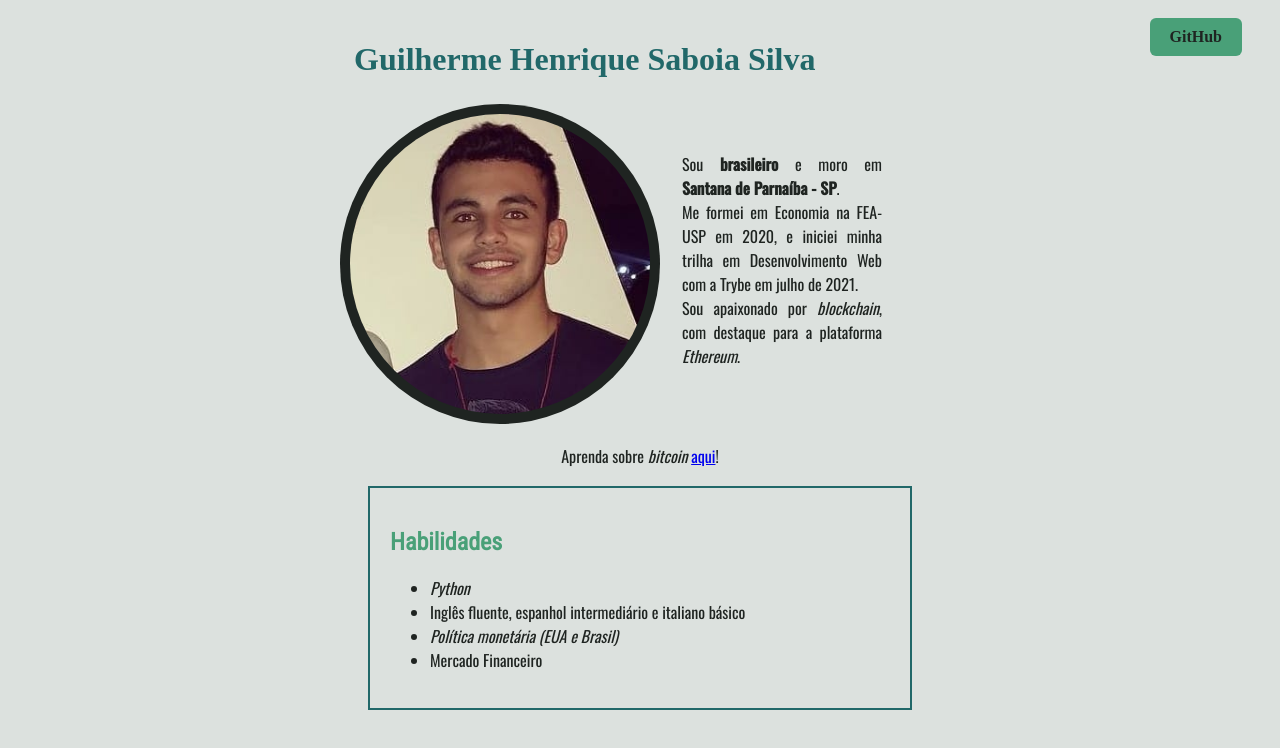
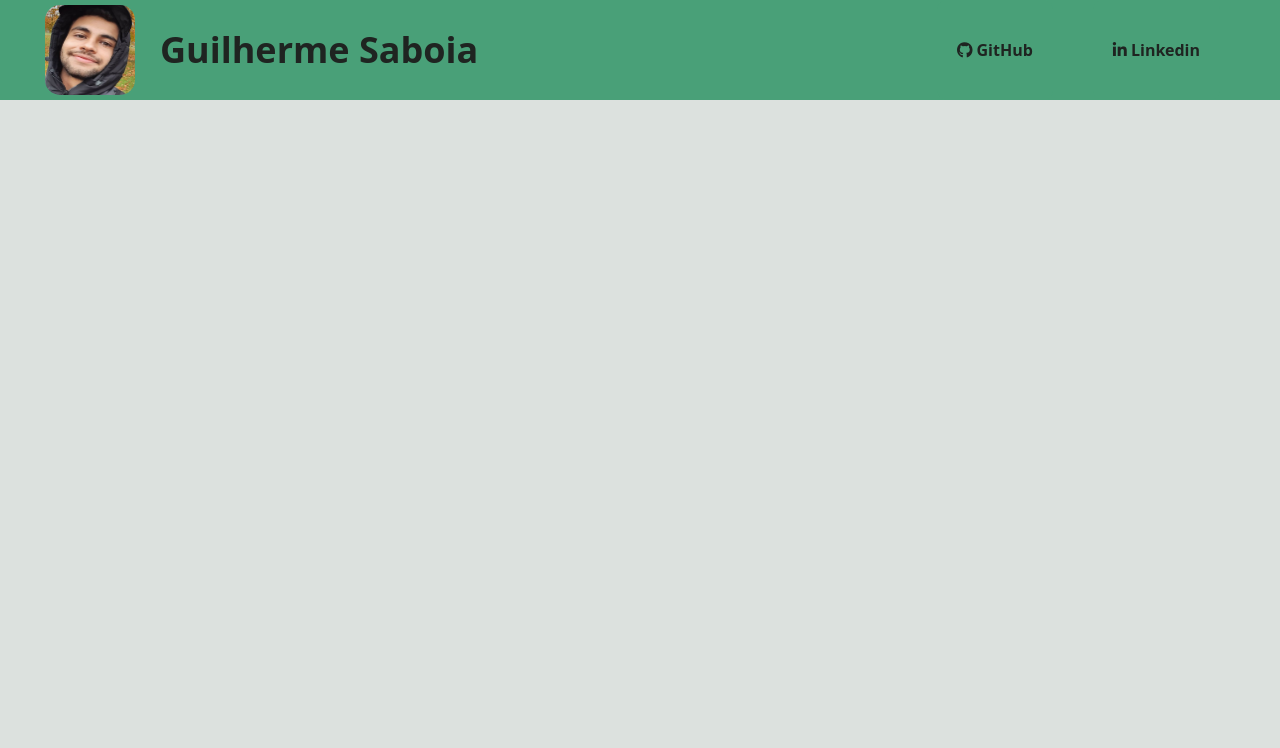
Before and after one commit to ghsaboias/ghsaboias.github.io, a plain HTML site: page index.html in a window 1280 px wide. Drawn offline with nearby package versions, Linux system fonts and the light colour scheme.

Commit message:
Adiciona banner ao portfolio

```diff
--- a/index.html
+++ b/index.html
@@ -16,18 +16,28 @@
     <link rel="preconnect" href="https://fonts.gstatic.com" crossorigin>
     <link href="https://fonts.googleapis.com/css2?family=Oswald:wght@200;300;400;500&family=Roboto+Condensed:ital,wght@0,300;0,400;1,300&display=swap" rel="stylesheet">
 
+    <!-- Adiciona Font Awesome -->
+    <script src="https://kit.fontawesome.com/e42bc87a14.js" crossorigin="anonymous"></script>
+
 </head>
 <body>
-    <header>
-        <a href="https://github.com/ghsaboias" class="button" target="_blank">GitHub</a>
-    </header>
-
-    <div id="name" class="center">
-        <h1>Guilherme Henrique Saboia Silva</h1>
+    <div class="container">
+        <header>
+            <nav>
+                <div class="nav-container">
+                    <img id="profile-photo" src="images/profile.png" alt="Foto de perfil Guilherme">
+                    <li class="name"><h1>Guilherme Saboia</h1></li>
+                    <ul>
+                        <li><a href="https://github.com/ghsaboias" class="button" target="_blank"><i class="fab fa-github"></i> GitHub</a></li>
+                        <li><a href="https://www.linkedin.com/in/guilherme-saboia/" class="button" target="_blank"><i class="fab fa-linkedin-in"></i> Linkedin</a></li>
+                    </ul>
+                </div>
+            </nav>
+        </header>
     </div>
 
-    <div id="main-info">
-        <img id="profile-photo" src="images/profile.jpg" alt="Foto de perfil Guilherme">
+    <!-- <div id="main-info">
+
         <div id="description">
             <p class="normal-text">
                 Sou <strong>brasileiro</strong> e moro em <strong>Santana de Parnaíba - SP</strong>.<br>
@@ -35,15 +45,15 @@
                 Sou apaixonado por <i>blockchain</i>, com destaque para a plataforma <i>Ethereum</i>.
             </p>
         </div>
-    </div>
+    </div> -->
 
-    <div id="link-bitcoin" class="center">
+    <!-- <div id="link-bitcoin" class="center">
         <p class="normal-text">
             Aprenda sobre <i>bitcoin</i> <a href="https://bitcoin.org/bitcoin.pdf" target="_blank">aqui</a>!
         </p>
-    </div>
+    </div>     -->
 
-    <div id="skills" class="section">
+       <!-- <div id="skills" class="section">
         <h2 class="section-header">Habilidades</h2>
         <ul id="skills-list" class="normal-text">
             <li>Python</li>
@@ -51,7 +61,7 @@
             <li>Política monetária (EUA e Brasil)</li>
             <li>Mercado Financeiro</li>
         </ul>
-    </div>
+    </div> -->
 
 </body>
 </html>
--- a/style.css
+++ b/style.css
@@ -1,25 +1,69 @@
-body {
-    background-color: #dce1de;
-    padding: 10px;
+html {
+    font-family: 'Open Sans', sans-serif;
 }
 
-h1 {
-    color: #216869;
-    text-align: center;
+body {
+    margin: 0;
+    background-color: #dce1de;
 }
 
-h2 {
-    font-family: 'Roboto Condensed', sans-serif;
+h1, h2, h3, h4, h5, p, span {
+    margin: 0;
+    color: #1F2421;
 }
 
-div {
-    padding: 2px;
+.container {
+    max-width: 1920px;
+    width: 100%;
 }
 
 header {
+    position: relative;
+    top: 0;
+    height: auto;
+    width: 100%;
+}
+
+nav {
+    position: fixed;
+    top: 0;
+    height: 100px;
+    width: 100%;
+    z-index: 1;
+    background-color: #49A078;
+}
+
+.name {
+    font-size: x-large;
+    line-height: 100px;
+}
+
+nav:after {
+    clear: both;
+    content: "";
+    display: block;
+}
+
+.nav-container {
+    max-width: 1200px;
+    position: relative;
+    margin-right: auto;
+    margin-left: auto;
+}
+
+.nav-container ul {
     float: right;
-    margin-right: 20px;
+    height: 100px;
+    line-height: 80px;
+    margin: 0;
 }
+
+.nav-container li {
+    list-style: none;
+    float: left;
+    margin: 0 20px;
+}
+
 
 .section-header {
     color: #49A078;
@@ -46,7 +90,7 @@ header {
 }
 
 .button {
-    border-radius: 6px;
+    border-radius: 9px;
     display: inline-block;
     padding: 10px 20px;
     background-color: #49A078;
@@ -58,13 +102,16 @@ header {
     cursor: pointer;
 }
 
+.button:hover  {
+    background-color: #216869;
+}
+
 #profile-photo {
-    height: 300px;
-    width: 300px;
-    border-radius: 300px;
+    height: 90px;
+    width: 90px;
+    border-radius: 20px;
     float: left;
-    padding: 10px;
-    background-color: #1F2421;
+    padding: 5px;
 }
 
 #main-info {
```
Also changed, not shown: images/github.jpg (added), images/linkedin.png (added), images/profile.jpg (deleted), images/profile.png (added).
